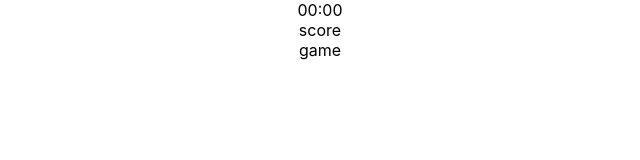
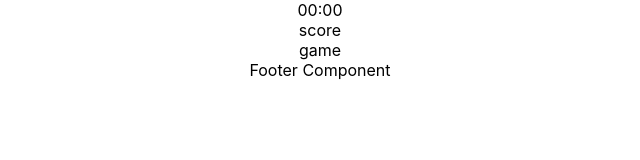
Before and after one commit to Lu-Smith/space_invaders_react_tdd, a React (Create React App) app: page / in a window 1280 px wide. Both pictures are taken after a click on the button "Start". Shown: the top 160 px of the page, without its empty margins (320-960 px from the left). Built offline with nearby package versions, Linux system fonts and the light colour scheme.

Commit message:
Created FooterComponent
Passed the test in Game

```diff
--- /dev/null
+++ b/src/components/FooterComponent.tsx
@@ -0,0 +1,9 @@
+import React from 'react'
+
+const FooterComponent = () => {
+  return (
+    <div data-testid="Footer-component">Footer Component</div>
+  )
+}
+
+export default FooterComponent
--- a/src/components/Game.tsx
+++ b/src/components/Game.tsx
@@ -1,4 +1,5 @@
-import React from 'react'
+import React from 'react';
+import FooterComponent from './FooterComponent';
 
 const Game = () => {
   return (
@@ -12,6 +13,7 @@ const Game = () => {
       <div className="game-container" data-testid="game-container">
         game
       </div>
+      <FooterComponent />
     </div>
   )
 }
```
Also changed, not shown: 1 other file (tests, documents, lock files or other folders).
